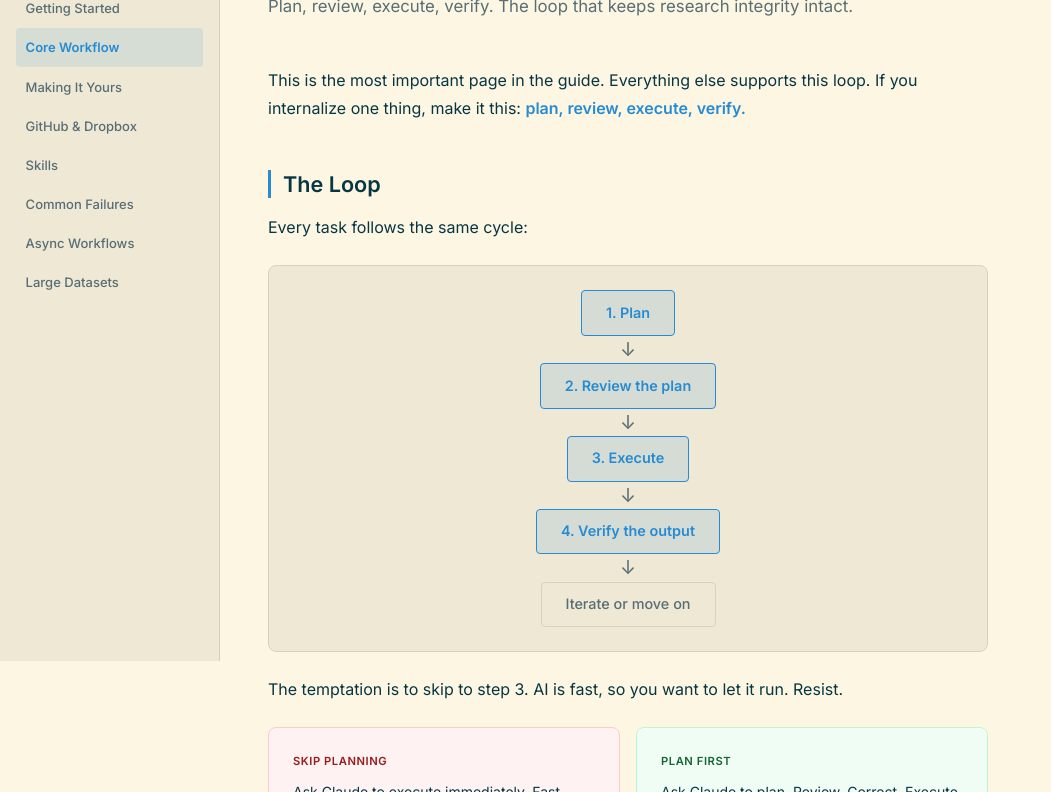
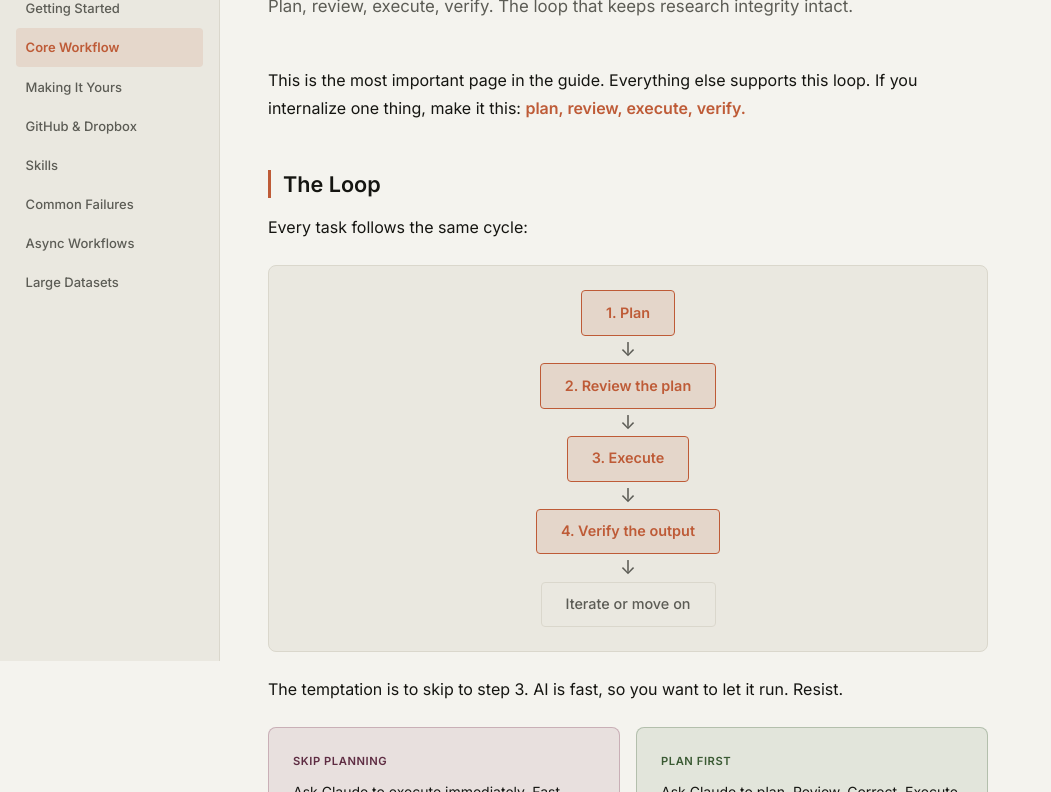
Before and after one commit to amatray/ai-guide-for-research-assistants, a plain HTML site: page core-workflow.html in a window 1280 px wide. Shown: the part 139-931 px from the top of the page, without its empty margins (0-1051 px from the left). Drawn offline with Linux system fonts and the light colour scheme.

Commit message:
Re-skin to warm palette (cream + rust + muted earth tones)
Replace Solarized Light :root with the warm palette: cream bg, rust
primary accent, and six low-saturation categorical hues mapped onto
inline code, code block, and the four callout types. Tokenize the
previously hardcoded code-block and comparison-grid colors.

Co-Authored-By: Claude Opus 4.8 <noreply@anthropic.com>

```diff
--- a/css/style.css
+++ b/css/style.css
@@ -1,50 +1,63 @@
 /* === CSS Custom Properties === */
 :root {
-  /* Solarized Light base (matches Adrien's VSCode theme) */
-  --color-bg: #fdf6e3;
-  --color-surface: #eee8d5;
-  --color-text: #073642;
-  --color-text-body: #08414D;
-  --color-text-muted: #586e75;
-  --color-border: #d8d2bd;
-  --color-rule: #c8c2ad;
+  /* Warm palette base (cream + muted earth tones) */
+  --color-bg: #F4F3EE;
+  --color-surface: #EAE8E0;
+  --color-text: #151511;
+  --color-text-body: #2B2B26;
+  --color-text-muted: #5C5C55;
+  --color-border: #DAD7CC;
+  --color-rule: #CAC7BB;
 
-  /* Accent (Solarized blue): links, nav, h2 left border */
-  --color-accent: #268bd2;
-  --color-accent-light: rgba(38, 139, 210, 0.12);
-  --color-accent-hover: #1c6b9e;
+  /* Accent (warm rust): links, nav, h2 left border */
+  --color-accent: #BE5B37;
+  --color-accent-light: rgba(190, 91, 55, 0.12);
+  --color-accent-hover: #9E4A2C;
 
-  /* Inline code: Solarized violet (complement of cream's yellow base) */
-  --color-code-bg: rgba(108, 113, 196, 0.14);
-  --color-code-text: #3d4180;
+  /* Inline code: muted violet */
+  --color-code-bg: rgba(117, 82, 151, 0.13);
+  --color-code-text: #5E4178;
 
-  /* Philosophy callout: Stata dknavy wash over cream */
-  --color-philosophy: #1A476F;
-  --color-philosophy-bg: rgba(26, 71, 111, 0.18);
-  --color-philosophy-header-bg: rgba(26, 71, 111, 0.22);
-  --color-philosophy-border: #1A476F;
+  /* Code block: warm charcoal surface */
+  --color-code-block-bg: #26221E;
+  --color-code-block-text: #EAE3D6;
+  --color-code-header-bg: #EAE8E0;
 
-  /* Tip callout: Solarized green wash */
-  --color-tip: #5a6900;
-  --color-tip-bg: rgba(133, 153, 0, 0.18);
-  --color-tip-header-bg: rgba(133, 153, 0, 0.22);
-  --color-tip-border: #859900;
+  /* Philosophy callout: slate blue wash */
+  --color-philosophy: #3A4A63;
+  --color-philosophy-bg: rgba(74, 92, 120, 0.16);
+  --color-philosophy-header-bg: rgba(74, 92, 120, 0.22);
+  --color-philosophy-border: #4A5C78;
 
-  /* Warning callout: Solarized orange wash */
-  --color-warning: #8a3211;
-  --color-warning-bg: rgba(203, 75, 22, 0.10);
-  --color-warning-header-bg: rgba(203, 75, 22, 0.22);
-  --color-warning-border: #cb4b16;
+  /* Tip callout: muted green wash */
+  --color-tip: #3A5A33;
+  --color-tip-bg: rgba(69, 105, 63, 0.16);
+  --color-tip-header-bg: rgba(69, 105, 63, 0.22);
+  --color-tip-border: #45693F;
 
-  /* Critical callout: deep wine-bordeaux wash */
-  --color-critical: #5a1612;
-  --color-critical-bg: rgba(122, 31, 23, 0.10);
-  --color-critical-header-bg: rgba(122, 31, 23, 0.22);
-  --color-critical-border: #7a1f17;
+  /* Warning callout: muted gold wash */
+  --color-warning: #6F5320;
+  --color-warning-bg: rgba(153, 121, 67, 0.16);
+  --color-warning-header-bg: rgba(153, 121, 67, 0.24);
+  --color-warning-border: #997943;
 
-  --color-nav-bg: #eee8d5;
-  --color-nav-text: #586e75;
-  --color-nav-active: #268bd2;
+  /* Critical callout: muted wine wash */
+  --color-critical: #5E2C42;
+  --color-critical-bg: rgba(129, 65, 91, 0.12);
+  --color-critical-header-bg: rgba(129, 65, 91, 0.22);
+  --color-critical-border: #81415B;
+
+  /* Comparison grids: good = green, bad = wine */
+  --color-good: #3A5A33;
+  --color-good-bg: rgba(69, 105, 63, 0.10);
+  --color-good-border: rgba(69, 105, 63, 0.30);
+  --color-bad: #5E2C42;
+  --color-bad-bg: rgba(129, 65, 91, 0.10);
+  --color-bad-border: rgba(129, 65, 91, 0.30);
+
+  --color-nav-bg: #EAE8E0;
+  --color-nav-text: #5C5C55;
+  --color-nav-active: #BE5B37;
 
   --font-body: "Inter", -apple-system, BlinkMacSystemFont, "Segoe UI", Roboto, "Helvetica Neue", Arial, sans-serif;
   --font-mono: "JetBrains Mono", ui-monospace, "SF Mono", Menlo, Monaco, Consolas, "Liberation Mono", monospace;
@@ -346,7 +359,7 @@ code {
 }
 
 .code-header {
-  background: #f3f4f6;
+  background: var(--color-code-header-bg);
   padding: var(--space-sm) var(--space-md);
   font-size: 0.7rem;
   font-weight: 600;
@@ -360,7 +373,7 @@ code {
 .code-block pre {
   margin: 0;
   padding: var(--space-md) var(--space-lg);
-  background: #1e293b;
+  background: var(--color-code-block-bg);
   overflow-x: auto;
 }
 
@@ -370,7 +383,7 @@ code {
   border: none;
   font-size: 0.8125rem;
   line-height: 1.6;
-  color: #e2e8f0;
+  color: var(--color-code-block-text);
 }
 
 /* === Screenshot Placeholders === */
@@ -551,13 +564,13 @@ figcaption {
 }
 
 .comparison-grid .bad {
-  background: #fef2f2;
-  border: 1px solid #fecaca;
+  background: var(--color-bad-bg);
+  border: 1px solid var(--color-bad-border);
 }
 
 .comparison-grid .good {
-  background: #f0fdf4;
-  border: 1px solid #bbf7d0;
+  background: var(--color-good-bg);
+  border: 1px solid var(--color-good-border);
 }
 
 .comparison-grid .label {
@@ -570,11 +583,11 @@ figcaption {
 }
 
 .comparison-grid .bad .label {
-  color: #991b1b;
+  color: var(--color-bad);
 }
 
 .comparison-grid .good .label {
-  color: #166534;
+  color: var(--color-good);
 }
 
 /* === Hero section for page 1 === */
```
